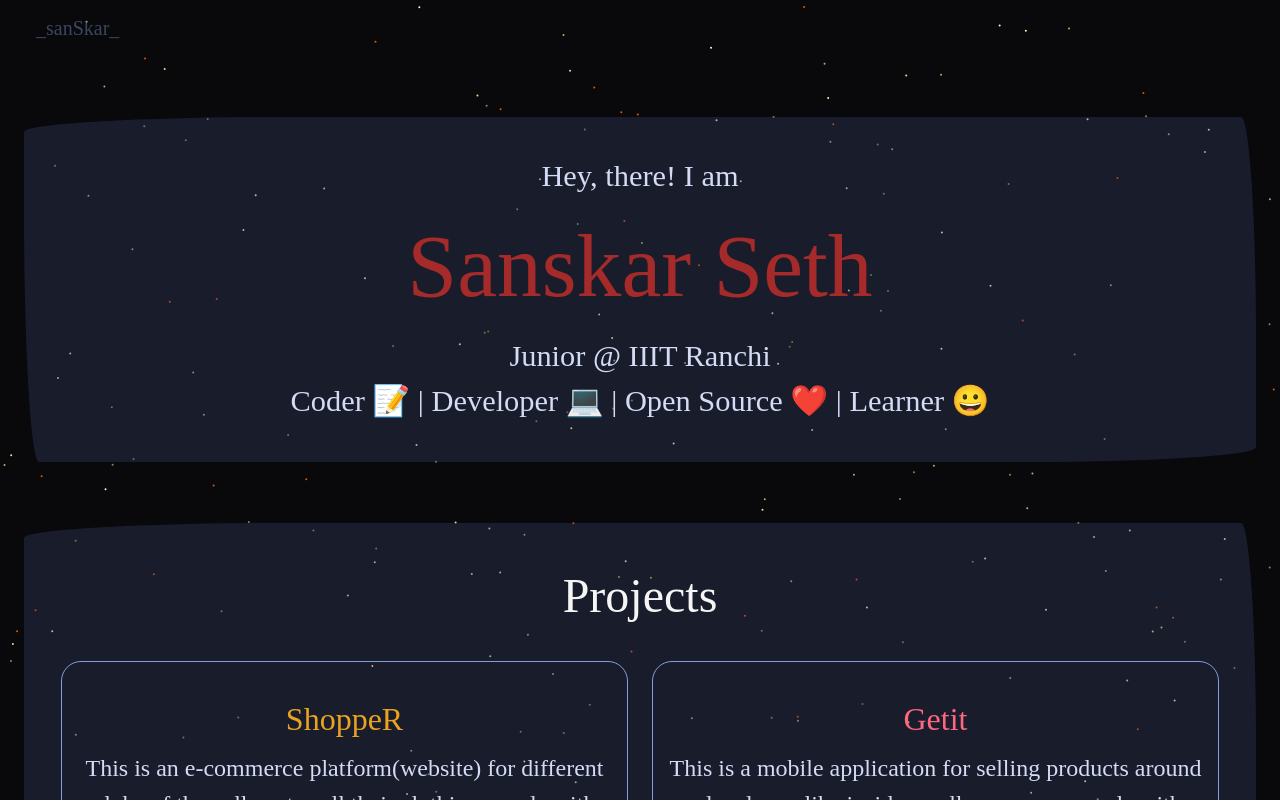
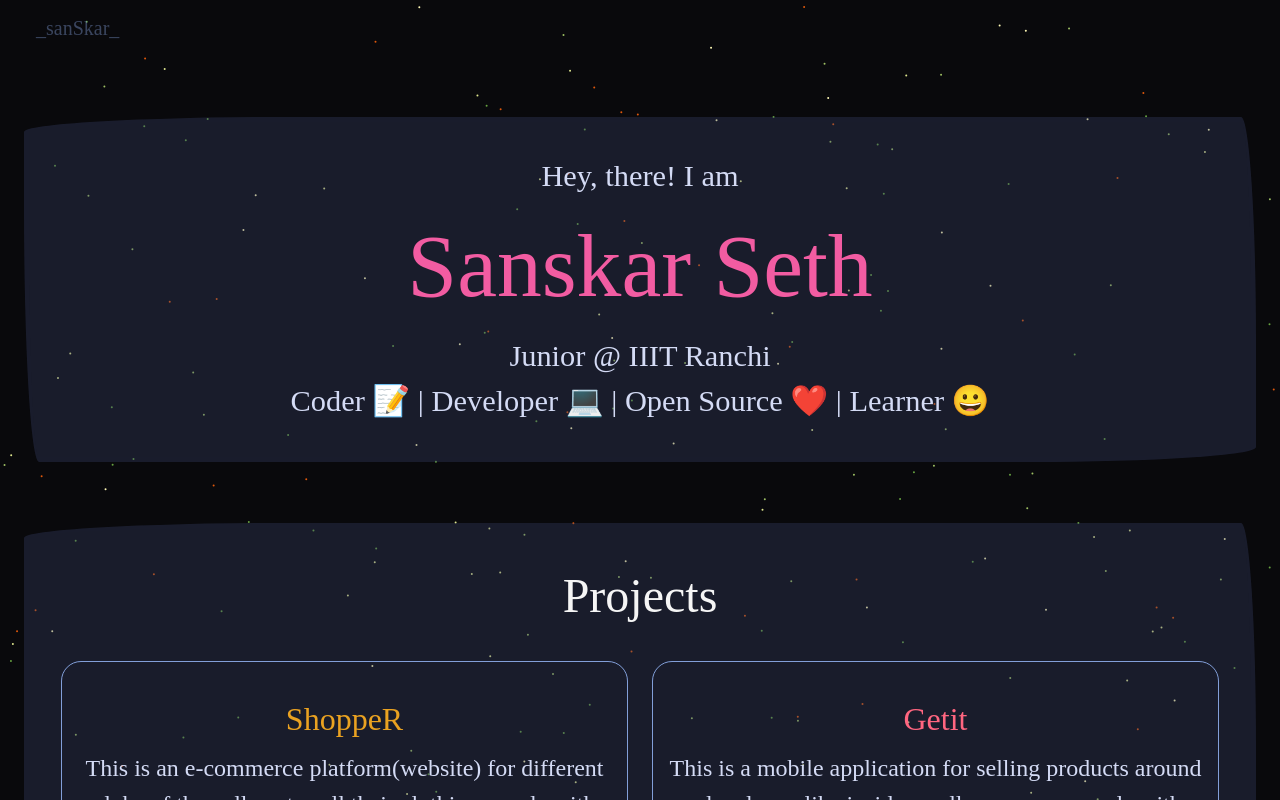
Before and after one commit to sanskarseth/My-Portfolio, a React (Create React App) app: page / in a window 1280 px wide. Shown: the top 800 px of the page. Built offline with nearby package versions, Linux system fonts and the light colour scheme; a web font is replaced by a local one.

Commit message:
changed to original

```diff
--- a/src/components/Home/AboutMe/AboutMe.css
+++ b/src/components/Home/AboutMe/AboutMe.css
@@ -10,8 +10,7 @@
 .name {
 	font-size: 7vw;
 	/* font-family: 'Reggae One', cursive; */
-	/* color: #f25ca2; */
-	color: brown;
+	color: #f25ca2;
 }
 
 .main-area .title {
```
